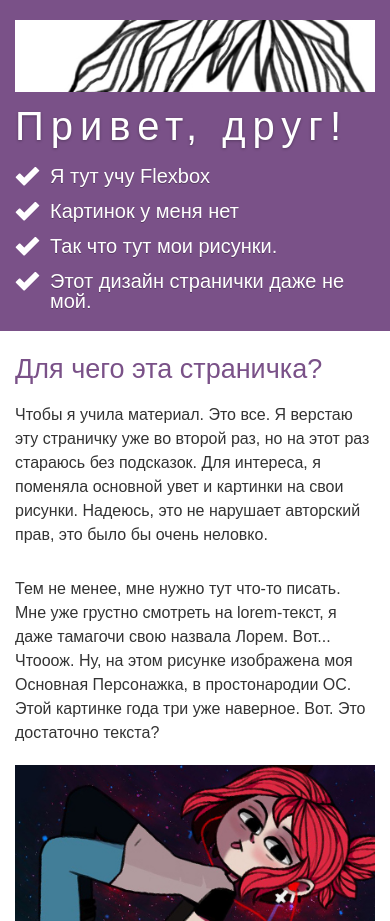
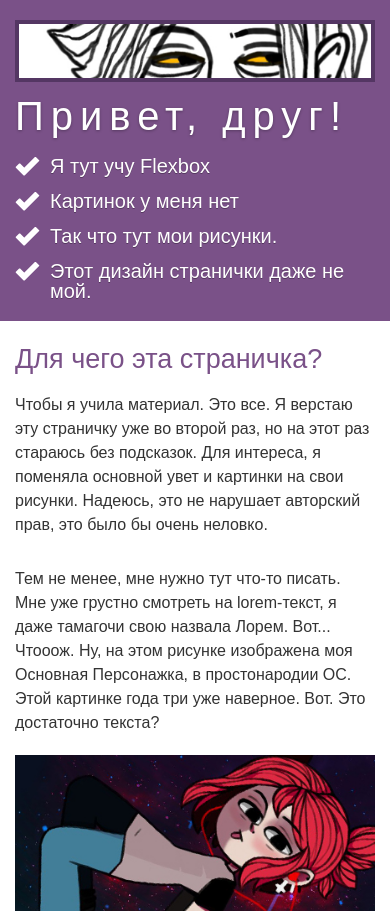
Before and after one commit to Jatterai/FlexboxPractice, a plain HTML site: page index.html in a window 390 px wide. Shown: the top 921 px of the page. Drawn offline with Linux system fonts and the light colour scheme.

Commit message:
Now eyes are spying:)

```diff
--- a/#source/scss/style.scss
+++ b/#source/scss/style.scss
@@ -84,25 +84,26 @@ body{
 @media (max-width: 1200px) {
 
 }
-
 @media (max-width: 992px) {
   .hello__row{
     flex-direction: column;
     padding: 20px 0px;
   }
   .hello__image{
+    border: 4px solid hsl(280, 30%, 30%);
     margin: 0px 0px 14px 0px;
     order: 1;
     flex: 1 0 100%;
-    padding: 0px 0px 20% 0px;
-    overflow: hidden;
+    padding: 0px 0px 15% 0px;
     position: relative;
     img{
       position: absolute;
       top: 0;
       left: 0;
+      height: 100%;
       width: 100%;
-      object-position: -25% 0;
+      object-fit: cover;
+      object-position: 50% 70%;
     }
   }
   .hello__body{
```
Also changed, not shown: css/style.css.
